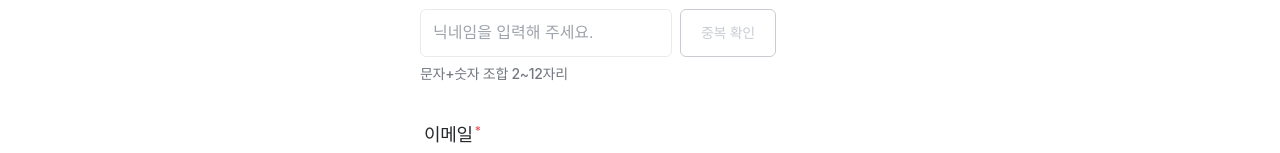
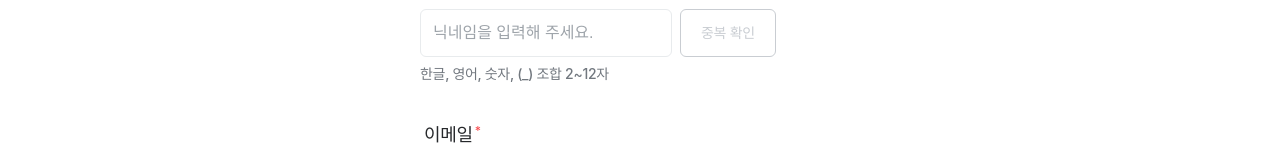
Before and after one commit to kelvin3476/Flobby, a React (Vite) app: page /signup/user-info in a window 1280 px wide. Shown: the part 435-588 px from the top of the page. Built offline with nearby package versions, Linux system fonts and the light colour scheme; no server answers.

Commit message:
Refactor: 회원가입 페이지 > 유저 정보 입력 > 닉네임 유효성 검사 문구 수정 및 정규식 수정 (한글, 영어, 숫자, (_) 조합 2~12자리)

```diff
--- a/src/hooks/signup/nickname/useNicknameForm.ts
+++ b/src/hooks/signup/nickname/useNicknameForm.ts
@@ -13,7 +13,7 @@ const useNicknameForm = () => {
   } = useNicknameStore();
 
   const isValidNickname = (nickname: string) => {
-    const nicknameRegex = /^(?=.*[a-zA-Z가-힣])(?=.*\d)[a-zA-Z가-힣\d]{2,12}$/;
+    const nicknameRegex = /^[a-zA-Z0-9가-힣_]{2,12}$/;
 
     return nicknameRegex.test(nickname);
   };
@@ -24,10 +24,10 @@ const useNicknameForm = () => {
 
     if (!isValidNickname(nickname)) {
       setIsNicknameValid(false);
-      setNicknameError(['warning', '문자+숫자 조합 2~12자리를 입력해 주세요.']);
+      setNicknameError(['warning', '한글, 영어, 숫자, (_) 조합 2~12자리를 입력해 주세요.']);
     } else {
       setIsNicknameValid(true);
-      setNicknameError(['default', '문자+숫자 조합 2~12자리']);
+      setNicknameError(['default', '한글, 영어, 숫자, (_) 조합 2~12자']);
     }
   };
 
--- a/src/store/nickname/useNicknameStore.tsx
+++ b/src/store/nickname/useNicknameStore.tsx
@@ -23,13 +23,13 @@ const useNicknameStore = create<NicknameStore>((set) => ({
     isNicknameValid: false,
     setIsNicknameValid: (isNicknameValid: boolean) => set({ isNicknameValid }),
 
-    nicknameError: ['default','문자+숫자 조합 2~12자리'],
+    nicknameError: ['default','한글, 영어, 숫자, (_) 조합 2~12자'],
     setNicknameError: (nicknameError: [string,string]) => set({ nicknameError }),
 
     clearNickname: () => set({
       nickname: '',
       isNicknameValid: false,
-      nicknameError: ['default','문자+숫자 조합 2~12자리'],
+      nicknameError: ['default','한글, 영어, 숫자, (_) 조합 2~12자'],
     })
 }));
 
--- a/src/styles/signup/Registration.scss
+++ b/src/styles/signup/Registration.scss
@@ -246,6 +246,9 @@
     }
 
     p.warning {
+      width: 252px; /* 영역 고정 */
+      white-space: nowrap; /* 줄바꿈 방지 */
+
       color: #F94E51;
       font-size: 14px;
       line-height: 21px;
```
